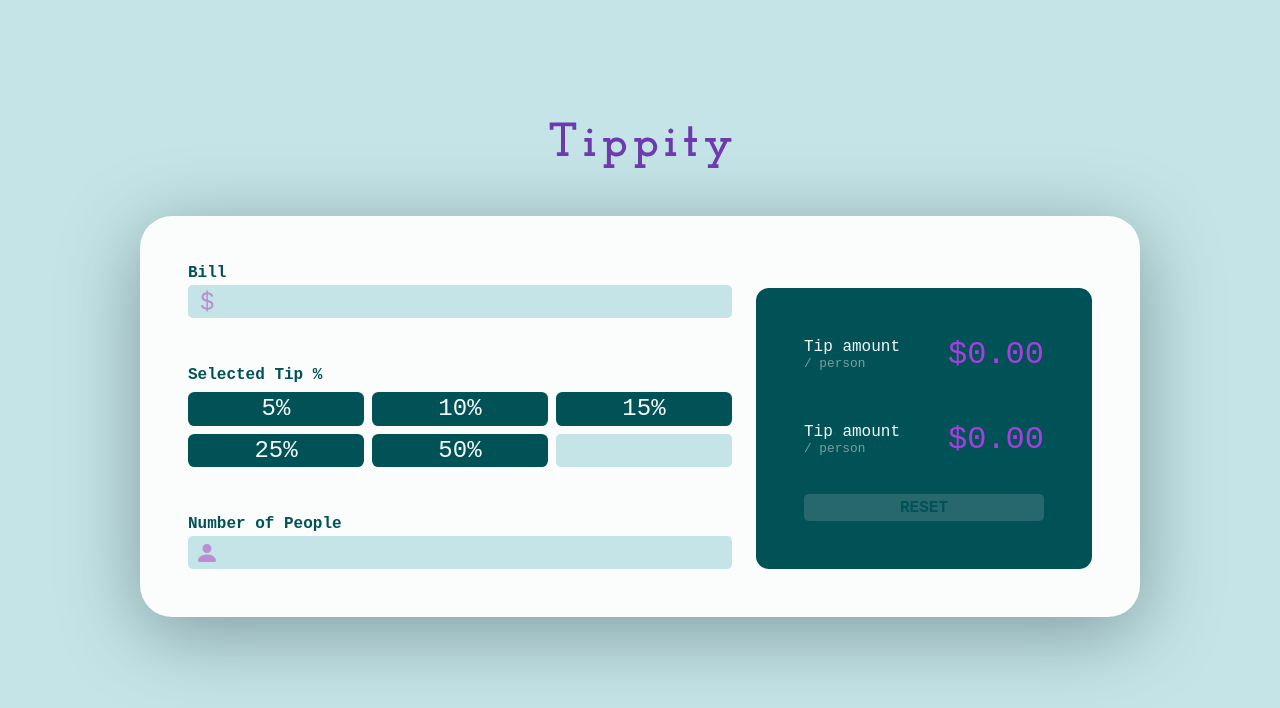
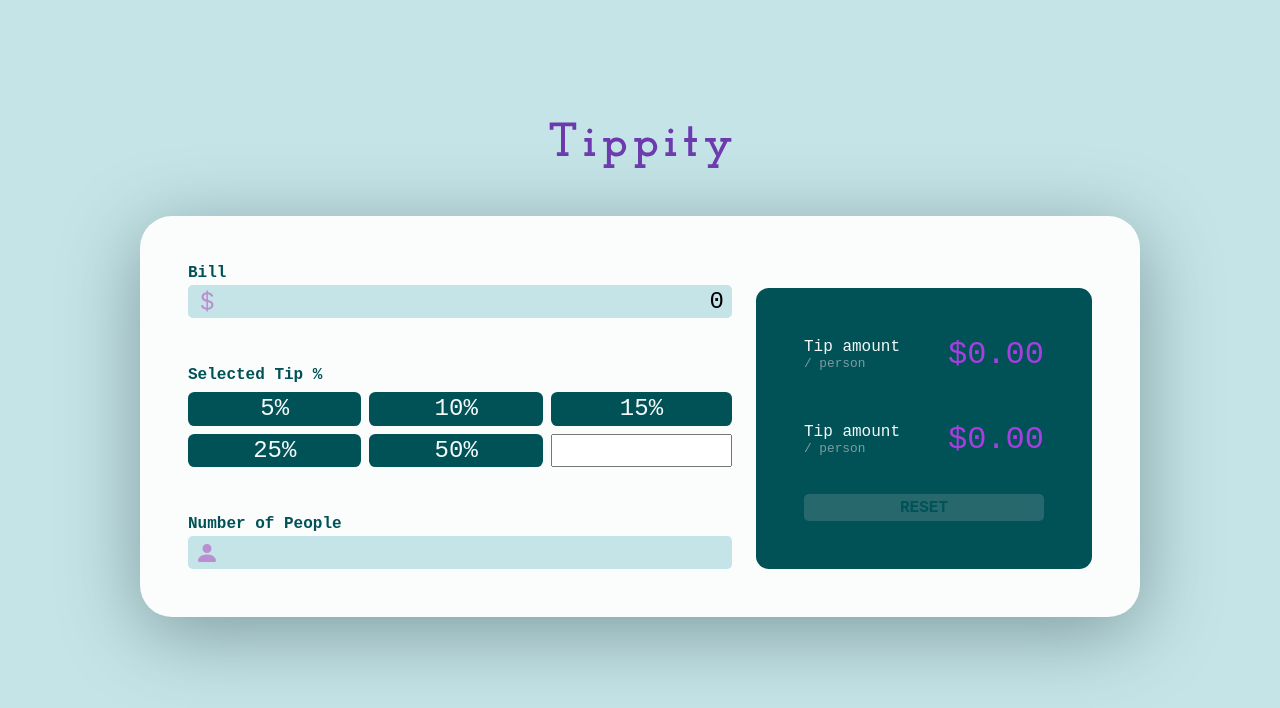
Before and after one commit to WNagorny/Tip-Calculator, a React (Vite) app: page / in a window 1280 px wide. Shown: the top 708 px of the page. Built offline with nearby package versions, Linux system fonts and the light colour scheme.

Commit message:
added a regex to bill inout

```diff
--- a/package.json
+++ b/package.json
@@ -11,7 +11,8 @@
   },
   "dependencies": {
     "react": "^18.2.0",
-    "react-dom": "^18.2.0"
+    "react-dom": "^18.2.0",
+    "react-icons": "^4.10.1"
   },
   "devDependencies": {
     "@types/react": "^18.2.15",
--- a/src/App.jsx
+++ b/src/App.jsx
@@ -1,4 +1,5 @@
-// import { useState } from 'react'
+import { useState } from 'react'
+
 import './App.css'
 import logo from './assets/logo (2).svg'
 
@@ -7,13 +8,41 @@ import Form from './components/Form'
 
 function App() {
 
+  const[billAmt, setBillAmt] = useState(0);
+  const[showBillAmtError, setShowBillAmtError] = useState(false);
+  const[peopls, setPeopls] = useState(0);
+  const[isTipSelected, setIsTipSelected] = useState(false);
+  const[selectedTip, setSelectedTip] = useState(0);
+
+
+  const handleBillAmtInput = (e) => {
+    const input = e.target.value;
+    const pattern = /^[0-9.]*$/;
+    if(pattern.test(input)) {
+      setShowBillAmtError(false)
+      setBillAmt(input)
+    } else{
+      setShowBillAmtError(true)
+    }
+  }
+
+  const handleSelectedTip = (e) => {
+    console.log(e.target.value)
+  }
+
 
   return (
     <>
       <div className='wrapper'>
         <img src={logo} alt="Tippity logo" />
         <div className="container">
-          <Form />
+          <Form
+          billAmt={billAmt}
+            handleBillAmtInput={handleBillAmtInput}
+            handleSelectedTip={handleSelectedTip}
+            showBillAmtError={showBillAmtError}
+          />
+
           <Display/>
         </div>
       </div>
--- a/src/components/Form.jsx
+++ b/src/components/Form.jsx
@@ -1,6 +1,6 @@
 import { BsFillPersonFill, BsCurrencyDollar } from 'react-icons/bs'
 
-const Form = () => {
+const Form = ({handleBillAmtInput,handleSelectedTip,showBillAmtError,billAmt}) => {
 	return (
 		<div className='form'>
 			<div className='label-group'>
@@ -8,10 +8,10 @@ const Form = () => {
 					<label className='label' htmlFor='bill'>
 						Bill
 					</label>
-               <p className='error'></p>
+               <p className='error'>{showBillAmtError ? "Please enter numbers only" : ""}</p>
 				</div>
 				<div className='number-wrapper'>
-					<input type='number' id='bill' className='label' />
+					<input type='text' id='bill' className='number-input ' onInput={handleBillAmtInput} value={billAmt} />
 					<BsCurrencyDollar aria-hidden='true' className='icon' />
 				</div>
 			</div>
@@ -51,7 +51,7 @@ const Form = () => {
 					<p className='error'></p>
 				</div>
 				<div className='number-wrapper'>
-					<input type='number' id='people' />
+					<input type='number' id='people'   className='number-input '/>
 					<BsFillPersonFill aria-hidden='true' className='icon' />
 				</div>
 			</div>
--- a/src/index.css
+++ b/src/index.css
@@ -142,7 +142,7 @@ body {
 	font-weight: bold;
 }
 
-[type='number'] {
+.number-input {
 	width: 100%;
 	font: inherit;
 	text-align: right;
@@ -152,7 +152,7 @@ body {
 	border-radius: var(--rounded-sm);
 }
 
-[type='number']:focus {
+.number-input:focus {
 	outline: none;
 	box-shadow: 0 0 4px rgba(0, 0, 0, 0.3);
 }
@@ -162,11 +162,15 @@ input::-webkit-outer-spin-button,
 input::-webkit-inner-spin-button {
 	-webkit-appearance: none;
 	margin: 0;
+	/* Standard property for compatibility */
+	appearance: none;
 }
 
 /* Firefox */
-input[type='number'] {
-	-moz-appearance: textfield;
+input.number-input {
+	-moz-appearance: none;
+	/* Standard property for compatibility */
+	appearance: none;
 }
 
 .icon {
```
Also changed, not shown: 1 other file (tests, documents, lock files or other folders).
